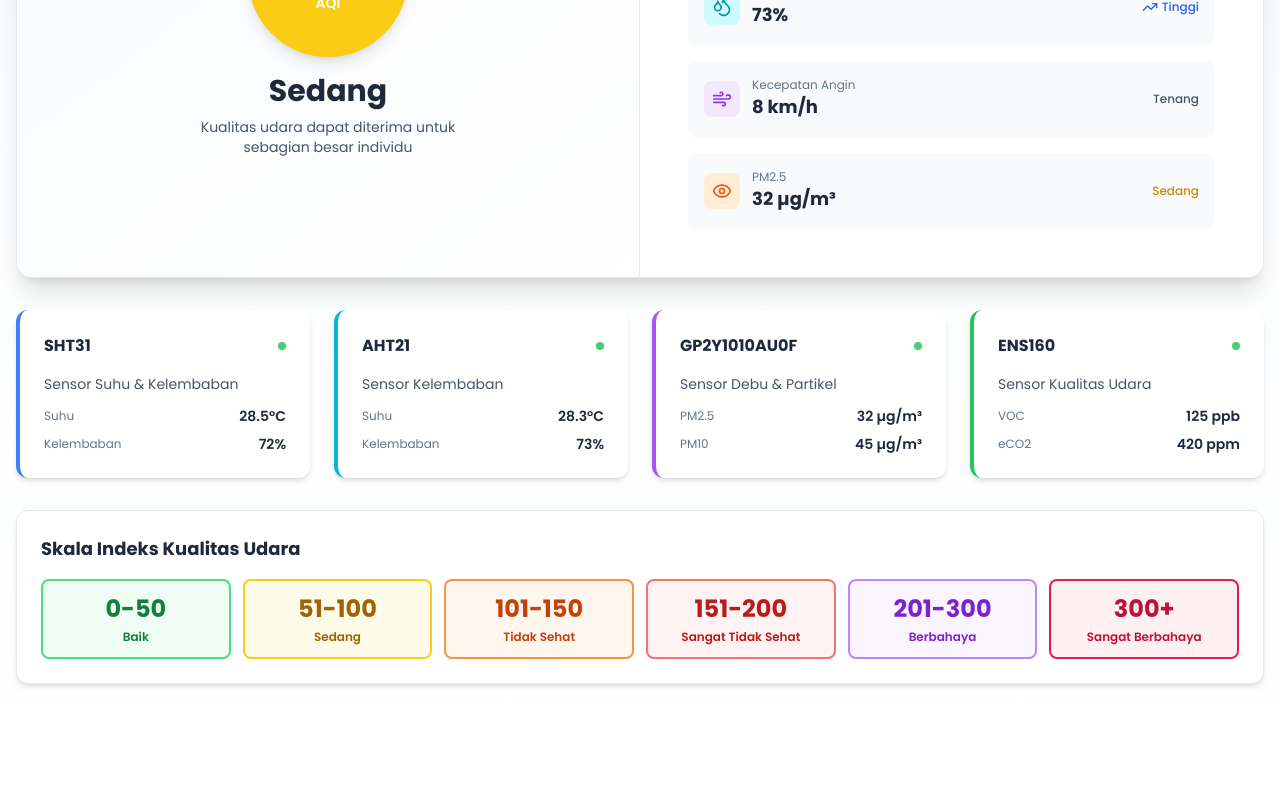
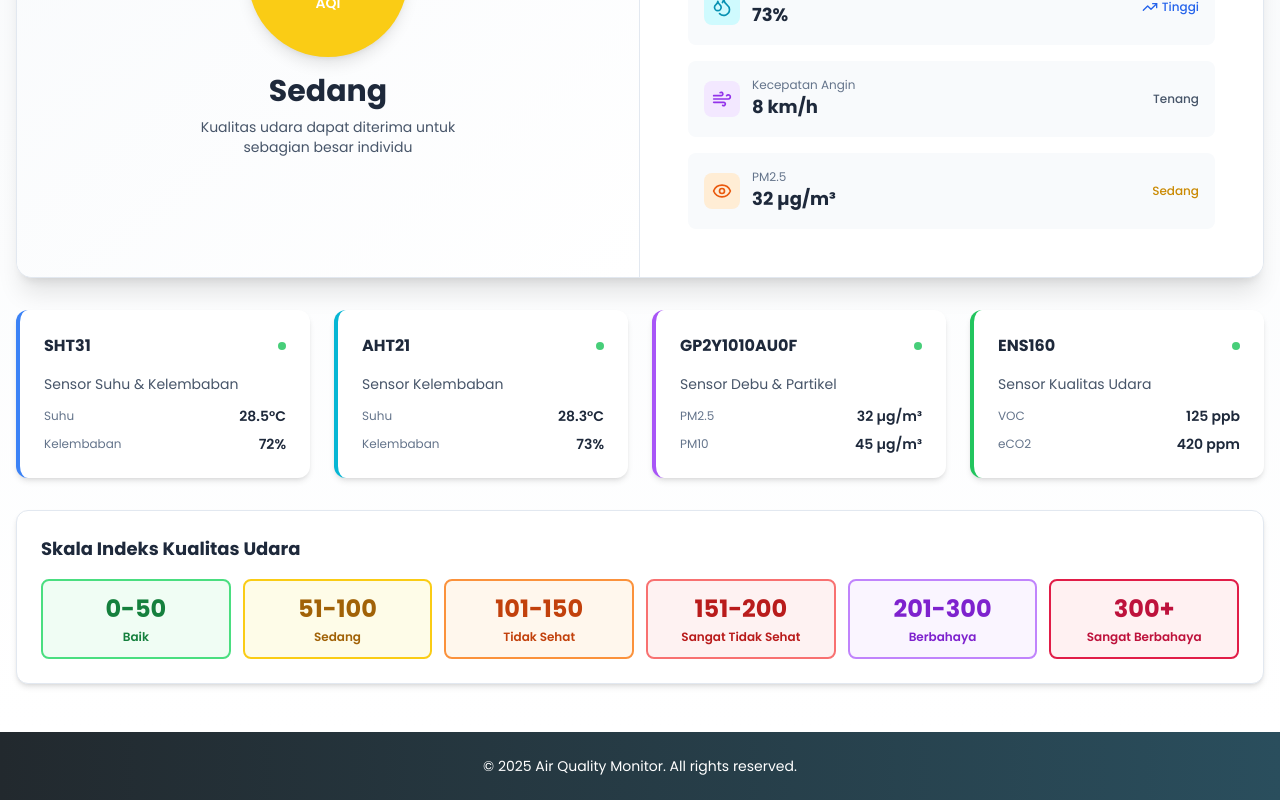
Before and after one commit to azrilpramudia/air-quality-monitoring-project, a React (Vite) app in the folder frontend/: page / in a window 1280 px wide. Shown: the part 420-1220 px from the top of the page. Before the commit the page ends 1152 px from the top, so only its background shows below. Built offline with nearby package versions, Linux system fonts and the light colour scheme.

Commit message:
feat: add footer

```diff
--- a/frontend/src/App.jsx
+++ b/frontend/src/App.jsx
@@ -1,3 +1,4 @@
+import Footer from "./components/Footer";
 import Hero from "./components/Hero";
 import Navbar from "./components/Navbar";
 
@@ -5,8 +6,8 @@ function App() {
   return (
     <>
       <Navbar />
-      <Hero/>
-
+      <Hero />
+      <Footer />
     </>
   );
 }
--- /dev/null
+++ b/frontend/src/components/Footer.jsx
@@ -0,0 +1,16 @@
+const Footer = () => {
+  return (
+    <footer>
+      <div className="bg-gradient-to-r from-[#22292E] to-[#2A4E5D] text-white py-6 font-poppins">
+        <div className="max-w-7xl mx-auto px-4 sm:px-6 lg:px-8 text-center">
+          <p className="text-sm">
+            &copy; {new Date().getFullYear()} Air Quality Monitor. All rights
+            reserved.
+          </p>
+        </div>
+      </div>
+    </footer>
+  );
+};
+
+export default Footer;
```
